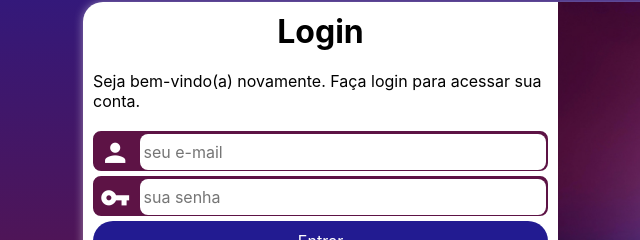
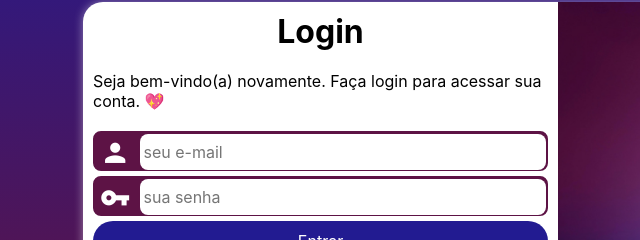
Before and after one commit to ManoelMorais/projeto-login, a plain HTML site: page index.html in a window 1280 px wide. Shown: the part 223-463 px from the top of the page, 82-722 px from the left. Drawn offline with Linux system fonts and the light colour scheme.

Commit message:
Update index.html

```diff
--- a/index.html
+++ b/index.html
@@ -16,7 +16,7 @@
             </div>
             <div id="formulario">
                 <h1>Login</h1>
-                <p>Seja bem-vindo(a) novamente. Faça login para acessar sua conta.</p>
+                <p>Seja bem-vindo(a) novamente. Faça login para acessar sua conta. 💖</p>
                 <form action="login.php" method="post" autocomplete="on">
                     <div class="campo">
                         <i class="material-icons">person</i>
```
